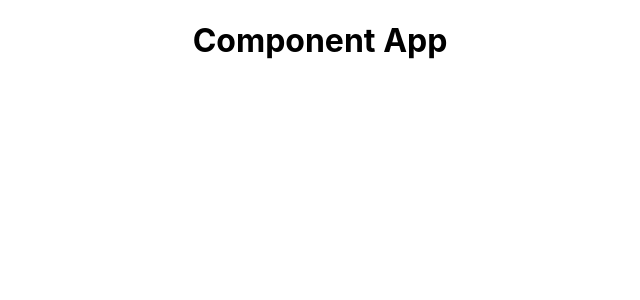
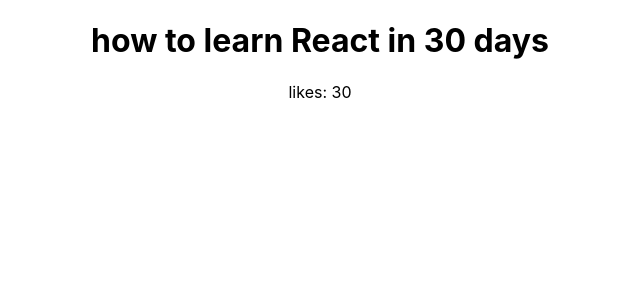
Before and after one commit to aysf/reactblog, a React (Create React App) app: page / in a window 1280 px wide. Shown: the top 300 px of the page, without its empty margins (320-960 px from the left). Built offline with nearby package versions, Linux system fonts and the light colour scheme.

Commit message:
dynamic value

```diff
--- a/src/App.js
+++ b/src/App.js
@@ -1,9 +1,12 @@
 import './App.css';
 
 function App() {
+  const title = "how to learn React in 30 days"
+  const like = 30
   return (
     <div className="App">
-      <h1>Component App</h1>
+      <h1>{ title }</h1>
+      <p>likes: { like }</p>
     </div>
   );
 }
```
Also changed, not shown: src/logo.svg (deleted).
